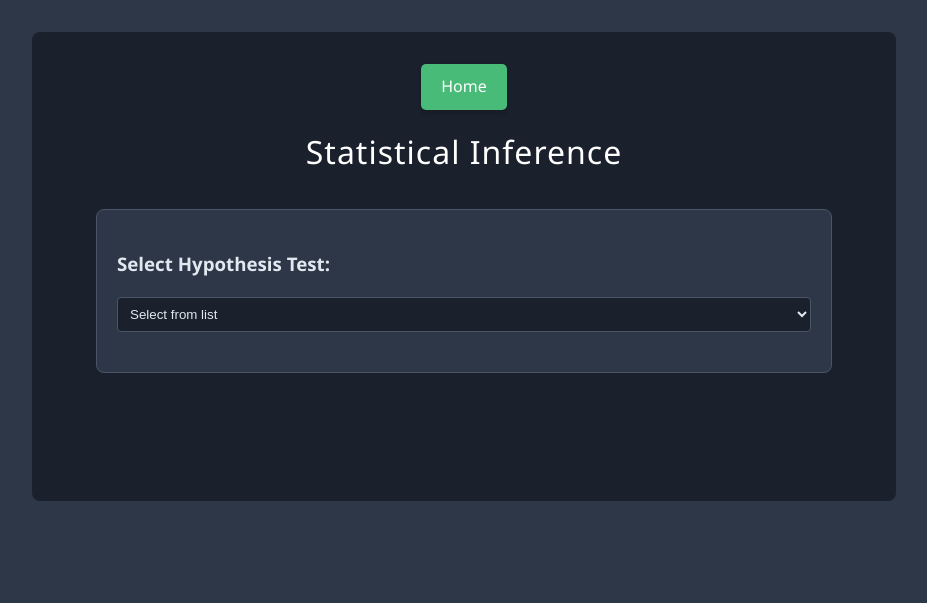
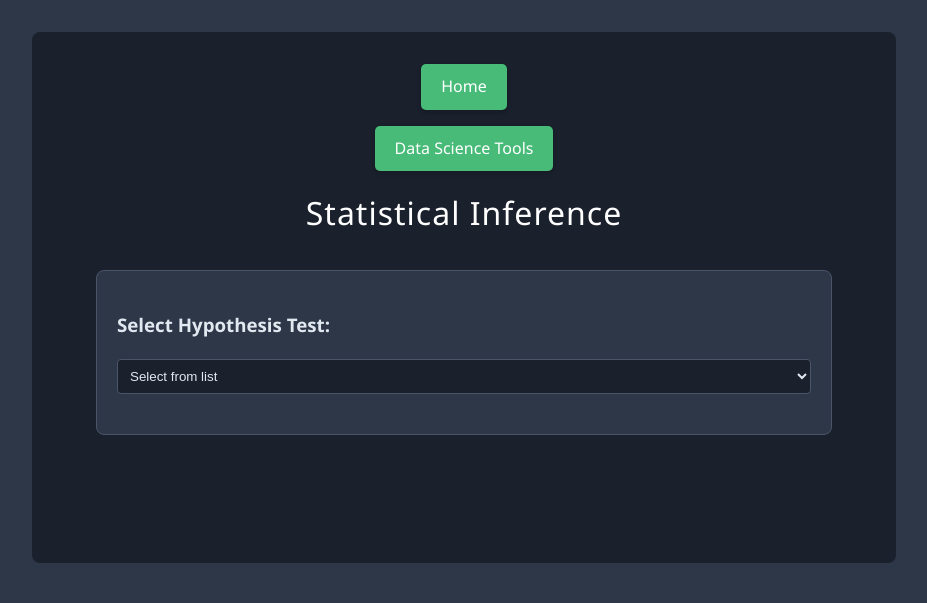
Before and after one commit to rdominguez89/website_ciencia_datos, a Python web app: template app/templates/inference.html in a window 1280 px wide. Shown: the top 603 px of the page, without its empty margins (176-1103 px from the left). Run offline with Jinja, Linux system fonts and the light colour scheme; the template is opened without the code that fills it, so the values that code supplies are empty.

Commit message:
back buttons added 1

```diff
--- a/app/templates/cleaning.html
+++ b/app/templates/cleaning.html
@@ -4,6 +4,7 @@
 <link rel="stylesheet" href="{{ url_for('static', filename='css/style_cleaning.css') }}">
 <div class="container">
     <a href="{{ url_for('main.index') }}" class="back-button">Home</a>
+    <a href="{{ url_for('main.data_science_front') }}" class="back-button">Data Science Tools</a>
     <h1>Cleaning/Exploration Data</h1>
 
     <div class="upload-section">
@@ -22,7 +23,7 @@
 <script src="{{ url_for('static', filename='js/cleaning.js') }}"></script>
 <script>
     // Update file label when file is selected
-        document.getElementById('csvFile').addEventListener('change', function(e) {
+    document.getElementById('csvFile').addEventListener('change', function (e) {
         const fileName = e.target.files[0] ? e.target.files[0].name : 'Choose File';
         document.getElementById('fileLabel').textContent = fileName;
     });
--- a/app/templates/inference.html
+++ b/app/templates/inference.html
@@ -1,13 +1,14 @@
 {% extends "base.html" %}
 
 {% block content %}
-    <link rel="stylesheet" href="{{ url_for('static', filename='css/style_inference.css') }}">
-    <a href="{{ url_for('main.index') }}" class="back-button">Home</a>
-    <h1>Statistical Inference</h1>
+<link rel="stylesheet" href="{{ url_for('static', filename='css/style_inference.css') }}">
+<a href="{{ url_for('main.index') }}" class="back-button">Home</a>
+<a href="{{ url_for('main.data_science_front') }}" class="back-button">Data Science Tools</a>
+<h1>Statistical Inference</h1>
 
-    <div id="dataPreview"></div>
+<div id="dataPreview"></div>
 {% endblock %}
 
 {% block scripts %}
-    <script src="{{ url_for('static', filename='js/inference.js') }}"></script>
+<script src="{{ url_for('static', filename='js/inference.js') }}"></script>
 {% endblock %}
--- a/app/templates/supervised.html
+++ b/app/templates/supervised.html
@@ -5,6 +5,7 @@
 <div class="container">
     <div class="header-container">
         <a href="{{ url_for('main.index') }}" class="back-button">Home</a>
+        <a href="{{ url_for('main.data_science_front') }}" class="back-button">Data Science Tools</a>
         <h1>Supervised Analysis</h1>
     </div>
 
@@ -26,7 +27,7 @@
 <script src="{{ url_for('static', filename='js/supervised.js') }}"></script>
 <script>
     // Update file label when file is selected
-        document.getElementById('csvFile').addEventListener('change', function(e) {
+    document.getElementById('csvFile').addEventListener('change', function (e) {
         const fileName = e.target.files[0] ? e.target.files[0].name : 'Choose File';
         document.getElementById('fileLabel').textContent = fileName;
     });
--- a/app/templates/web_static.html
+++ b/app/templates/web_static.html
@@ -2,7 +2,7 @@
 
 {% block content %}
 <a href="{{ url_for('main.index') }}" class="back-button">Home</a>
-<a href="{{ url_for('main.web_static') }}" class="back-button">Web Static</a>
+<a href="{{ url_for('main.web_development') }}" class="back-button">Web Development</a>
 <link rel="stylesheet" href="{{ url_for('static', filename='css/style_web_development.css') }}">
 <h1>Web Development Samples</h1>
 <div class="links">
```
Lines whose indentation alone changed are shown as unchanged.
